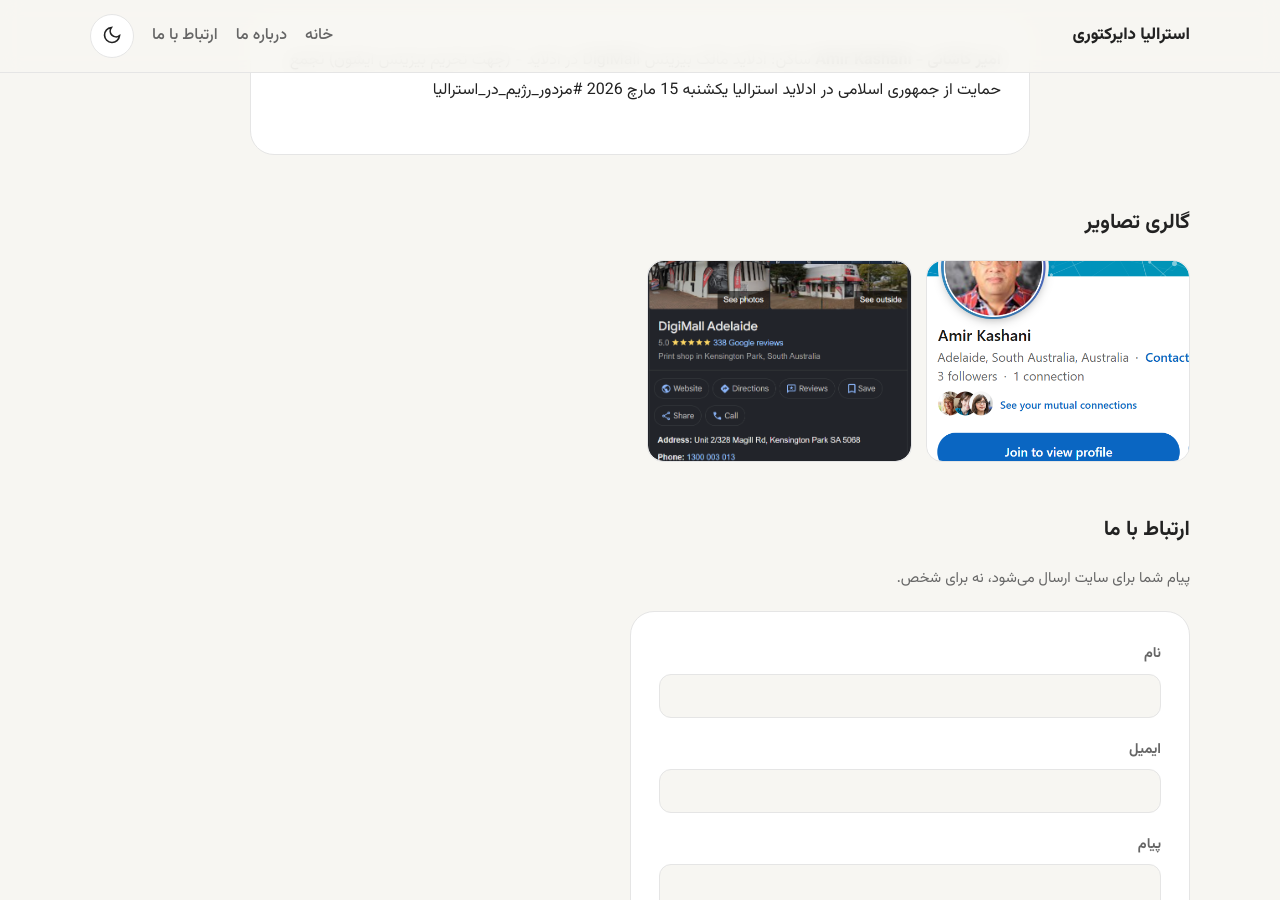
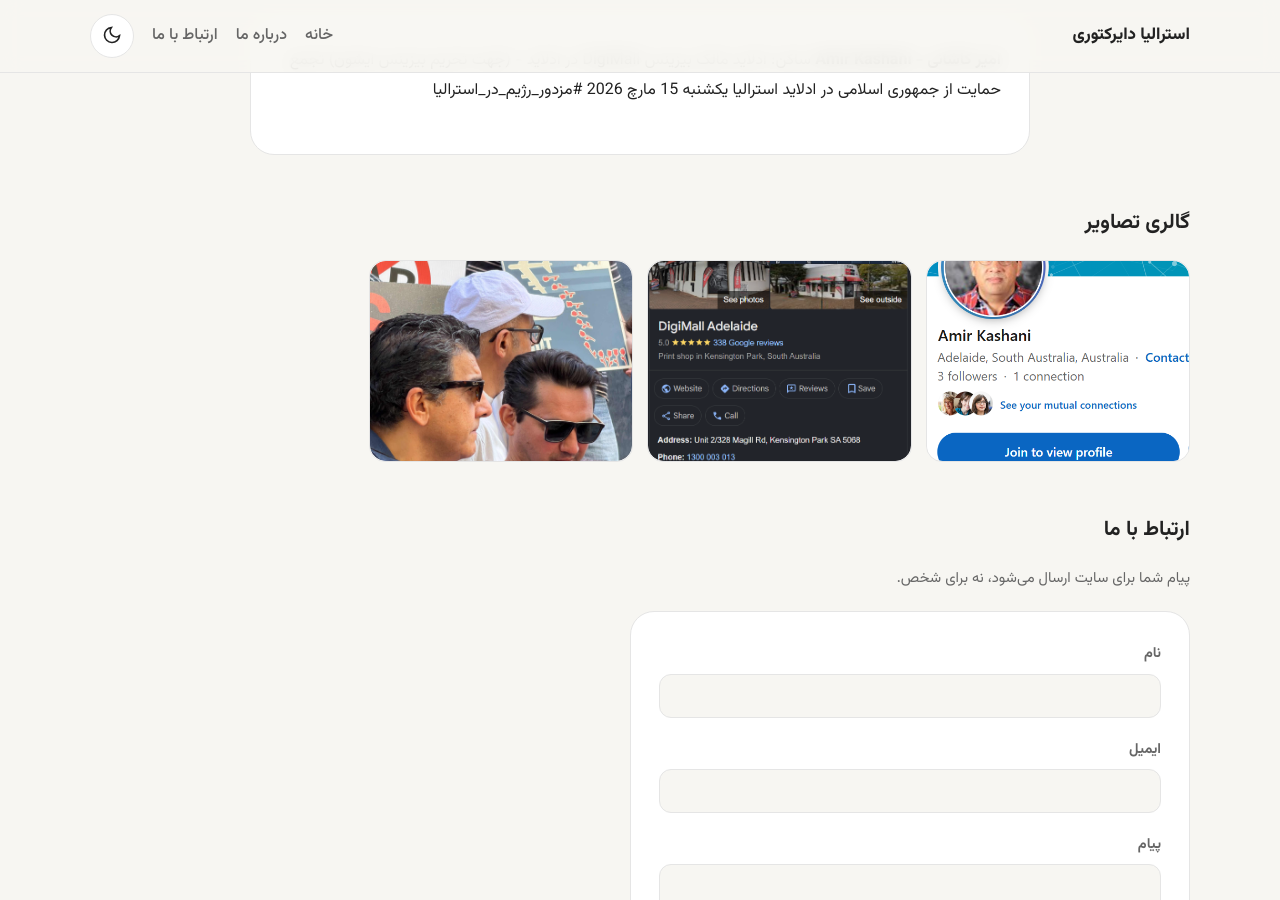
Before and after one commit to mozdooryab/mozdooryab.github.io, a Jekyll site: the page built from _australia/amir-kashani.md, in a window 1280 px wide and 900 px high, scrolled down 527 px. Built offline with Jekyll 4.4.1, drawn with Linux system fonts in a browser that asks for light colours.

Commit message:
Update Person “amir-kashani”

```diff
--- a/_australia/amir-kashani.md
+++ b/_australia/amir-kashani.md
@@ -15,7 +15,7 @@
 featured_image: /assets/uploads/Amir-Kashani.png
 gallery_image_1: /assets/uploads/HD-uUdLbQAAzawj.png
 gallery_image_2: /assets/uploads/HD-uey4agAAZ9EO.png
-gallery_image_3: ''
+gallery_image_3: /assets/uploads/image.jpg
 gallery_image_4: ''
 gallery_image_5: ''
 gallery_image_6: ''
```
Also changed, not shown: assets/uploads/image.jpg (added).
